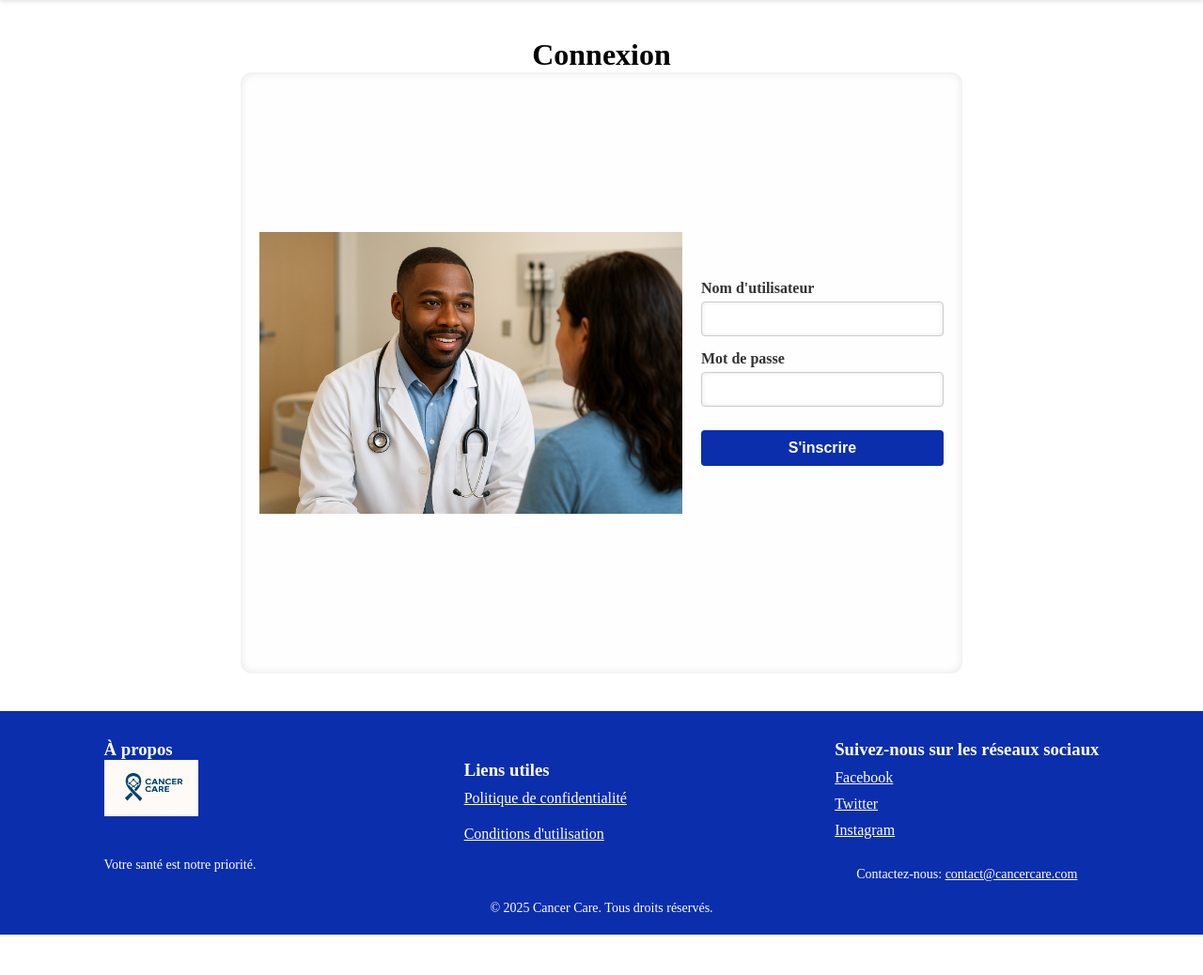
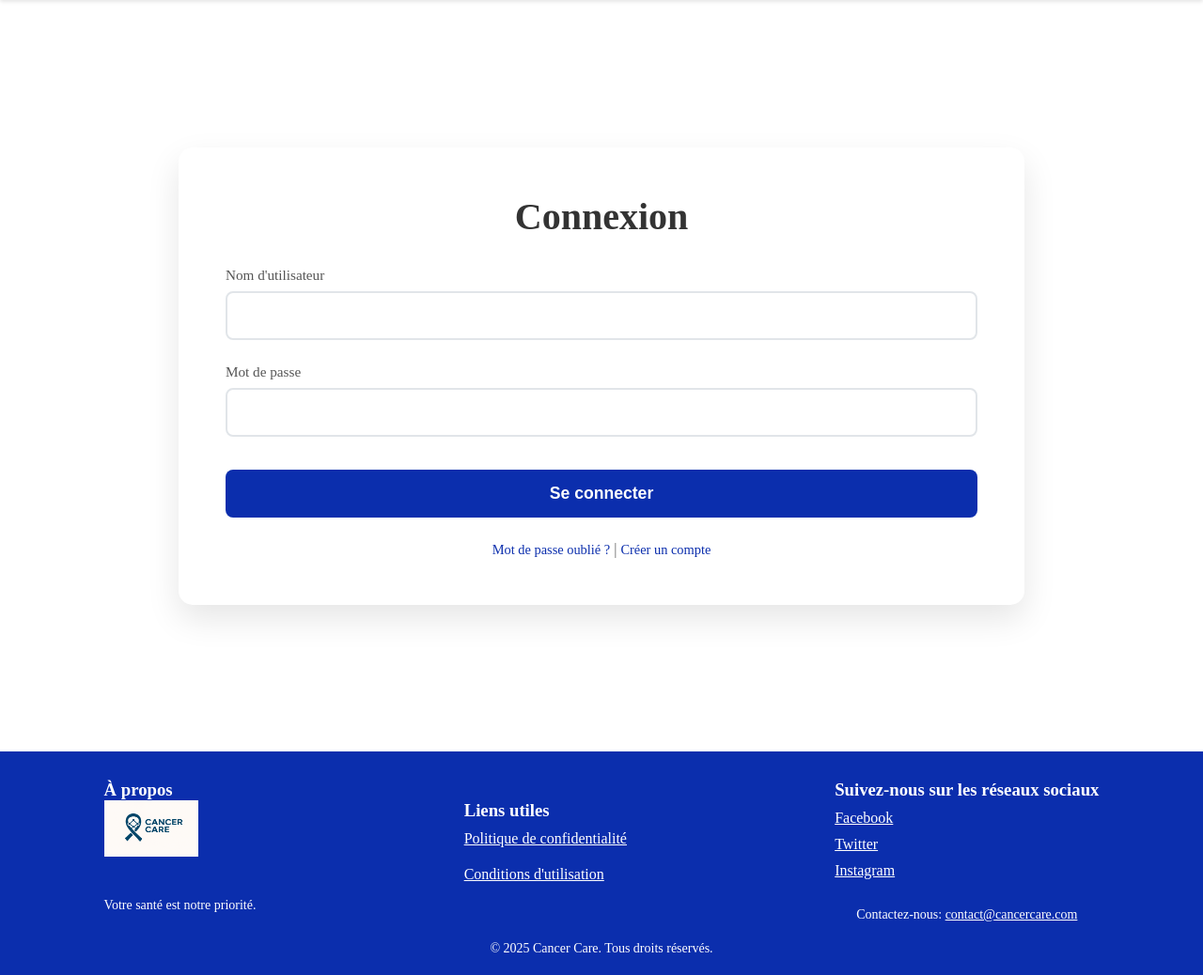
Before and after one commit to hamadosimean/cancer-care, a Django app: page /login/ in a window 1280 px wide. Shown: the part 110-1148 px from the top of the page at 94% size. Before the commit the page ends 1105 px from the top, so only its background shows below. Run offline with Django 5.2, Linux system fonts and the light colour scheme.

Commit message:
refactor login and register form

```diff
--- a/cancer_caring/static/cancer_caring/script.jsx
+++ b/cancer_caring/static/cancer_caring/script.jsx
@@ -1,6 +1,4 @@
 document.addEventListener("DOMContentLoaded", function () {
-  console.log("App initialized");
-
   // get current year
   const yearSpan = document.getElementById("current-year");
   if (yearSpan) {
--- a/cancer_caring/static/cancer_caring/style.css
+++ b/cancer_caring/static/cancer_caring/style.css
@@ -94,7 +94,15 @@
   max-width: 600px;
   margin: 20px auto;
 }
+.close{
+  margin-left: 20px;
+  height: 30px;
+  width: 40px;
+  cursor: pointer;
+  background-color:rgb(255, 0, 0);
+  margin: 20px;
 
+}
 .message {
   padding: 12px 16px;
   border-radius: 8px;
@@ -293,6 +301,7 @@ footer p {
 }
 
 .about-right p {
+  font-size: 20px;
   line-height: 1.6;
   color:#fefefe;
 }
@@ -301,82 +310,168 @@ footer p {
 
 .form-container {
   display: flex;
-  flex-direction: column;
-  /* justify-content: center; */
+  justify-content: center;
   align-items: center;
-  margin: 40px 0;
+  min-height: 100vh;
+  padding: 20px;
 }
 
 .form-box {
   display: flex;
-  width: 60%;
-  margin: auto;
-  height: 80vh;
-  justify-content: space-between;
-  align-items: center;
-  padding: 20px;
-  border-radius: 12px;
-  background-color: #fefefe;
-  box-shadow: inset 0 0 10px rgba(0, 0, 0, 0.1);
-}
-.form-box img {
-  height: 300px;
-  width: auto;
-  margin: auto;
-  display: block;
+  background: white;
+  border-radius: 15px;
+  box-shadow: 0 15px 35px rgba(0, 0, 0, 0.1);
+  overflow: hidden;
+  max-width: 900px;
+  width: 100%;
 }
 
-.form-left {
+.footer-bottom-left {
   flex: 1;
-  padding-right: 20px;
-  margin-right: 10px;
-  background-color: #0b2ead;
+  display: flex;
+  align-items: center;
+  justify-content: center;
+  background: #f8f9fa;
+  padding: 40px;
+}
+
+.footer-bottom-left img {
+  width: 100%;
+  height: auto;
+  max-width: 300px;
+  object-fit: contain;
 }
 
 .form-right {
-  flex: 2;
-  padding-left: 20px;
+  flex: 1;
+  padding: 50px;
+  display: flex;
+  flex-direction: column;
+  justify-content: center;
 }
 
-.form-right input {
+.form-right h1 {
+  color: #333;
+  font-size: 2.5rem;
+  margin-bottom: 30px;
+  text-align: center;
+  font-weight: 600;
+}
+
+.form-group {
+  margin-bottom: 25px;
+}
+
+.form-group label {
+  display: block;
+  margin-bottom: 8px;
+  color: #555;
+  font-weight: 500;
+  font-size: 0.95rem;
+}
+
+.form-group input {
   width: 100%;
-  padding: 10px;
-  border: 1px solid #ccc;
-  border-radius: 4px;
-  box-shadow: inset 0 0 5px rgba(0, 0, 0, 0.1);
+  padding: 15px;
+  border: 2px solid #e1e5e9;
+  border-radius: 8px;
+  font-size: 1rem;
+  transition: border-color 0.3s ease;
+  box-sizing: border-box;
 }
-.form-right input:focus {
+
+.form-group input:focus {
   outline: none;
   border-color: #0b2ead;
-  box-shadow: 0 0 5px rgba(11, 46, 173, 0.5);
+  box-shadow: 0 0 0 3px rgba(102, 126, 234, 0.1);
 }
-.form-group {
-  margin-bottom: 15px;
-  display: flex;
-  flex-direction: column;
-}
-.form-right label {
-  font-weight: bold;
-  margin-bottom: 5px;
-  display: block;
-  color: #333;
-}
-.form-right button {
+
+.button {
   width: 100%;
-  padding: 10px;
-  background-color: #0b2ead;
+  padding: 15px;
+  background: linear-gradient(135deg, #0b2ead 0%, #0b2ead 100%);
   color: white;
   border: none;
-  border-radius: 4px;
-  font-size: 16px;
+  border-radius: 8px;
+  font-size: 1.1rem;
+  font-weight: 600;
   cursor: pointer;
+  transition: transform 0.2s ease, box-shadow 0.2s ease;
   margin-top: 10px;
-  font-weight: bold;
-}
-.form-right button:hover {
-  background-color: #0a1e6d;
 }
 
+.button:hover {
+  transform: translateY(-2px);
+  box-shadow: 0 5px 15px rgba(102, 126, 234, 0.3);
+}
+
+.button:active {
+  transform: translateY(0);
+}
+
+.login-links {
+  text-align: center;
+  margin-top: 25px;
+  color: #666;
+}
+
+.login-links a {
+  color: #0b2ead;
+  text-decoration: none;
+  transition: color 0.3s ease;
+  font-size: 0.9rem;
+}
+
+.login-links a:hover {
+  color: #764ba2;
+  text-decoration: underline;
+}
+
+@media (max-width: 768px) {
+  .form-box {
+    flex-direction: column;
+  }
+
+  .footer-bottom-left {
+    padding: 30px;
+  }
+
+  .footer-bottom-left img {
+    max-width: 200px;
+  }
+
+  .form-right {
+    padding: 30px;
+  }
+
+  .form-right h1 {
+    font-size: 2rem;
+    margin-bottom: 20px;
+  }
+}
+
+@media (max-width: 480px) {
+  .form-container {
+    padding: 15px;
+  }
+
+  .form-right {
+    padding: 25px 20px;
+  }
+
+  .form-right h1 {
+    font-size: 1.8rem;
+  }
+
+  .form-group input {
+    padding: 12px;
+  }
+
+  .button {
+    padding: 12px;
+    font-size: 1rem;
+  }
+}
 .logout-container {
     display: flex;
     justify-content: center;
@@ -389,7 +484,7 @@ footer p {
   .logout-card {
     background: white;
     border-radius: 12px;
-    box-shadow: 0 4px 20px rgba(0, 0, 0, 0.08);
+    /* box-shadow: 0 4px 20px rgba(0, 0, 0, 0.08); */
     padding: 40px;
     text-align: center;
     max-width: 500px;
--- a/cancer_caring/templates/cancer_caring/pages/login.html
+++ b/cancer_caring/templates/cancer_caring/pages/login.html
@@ -1,12 +1,17 @@
 {% extends '../partials/base.html' %} {% load static %} {% block main %}
+
 <div class="form-container">
-  <h1>Connexion</h1>
   <div class="form-box">
+    {% comment %}
     <div class="footer-bottom-left">
-      <img src="{% static 'assets/images/hero_bg.png' %}" alt="Inscription" />
+      <img src="{% static 'assets/images/hero_bg.png' %}" alt="Connexion" />
     </div>
+    {% endcomment %}
+
     <form method="post" class="form-right">
+      <h1>Connexion</h1>
       {% csrf_token %}
+
       <div class="form-group">
         <label for="username">Nom d'utilisateur</label>
         <input type="text" id="username" name="username" required />
@@ -16,8 +21,14 @@
         <label for="password">Mot de passe</label>
         <input type="password" id="password" name="password" required />
       </div>
-      <button type="submit" class="button">S'inscrire</button>
+
+      <button type="submit" class="button">Se connecter</button>
+
+      <div class="login-links">
+        <a href="#">Mot de passe oublié ?</a> | <a href="#">Créer un compte</a>
+      </div>
     </form>
   </div>
 </div>
+
 {% endblock main %}
--- a/cancer_caring/templates/cancer_caring/pages/register.html
+++ b/cancer_caring/templates/cancer_caring/pages/register.html
@@ -1,11 +1,13 @@
 {% extends '../partials/base.html' %} {% load static %} {% block main %}
 <div class="form-container">
-  <h1>Inscription</h1>
   <div class="form-box">
+    {% comment %}
     <div class="footer-bottom-left">
       <img src="{% static 'assets/images/hero_bg.png' %}" alt="Inscription" />
     </div>
+    {% endcomment %}
     <form method="post" class="form-right">
+      <h1>Inscription</h1>
       {% csrf_token %}
       <div class="form-group">
         <label for="first_name">Prenom</label>
--- a/cancer_caring/templates/cancer_caring/partials/base.html
+++ b/cancer_caring/templates/cancer_caring/partials/base.html
@@ -9,6 +9,7 @@
     <meta name="description" content="Cancer care est une platforme d'information sur le cancer, dote de l'AI qui permet la detection de maladies cancéreuses." />
     <meta name="viewport" content="width=device-width, initial-scale=1" />
     <link rel="stylesheet" href="{% static 'cancer_caring/style.css' %}" />
+    <link rel="stylesheet" href="https://cdnjs.cloudflare.com/ajax/libs/font-awesome/4.7.0/css/font-awesome.min.css">
 
   </head>
   <body >
@@ -18,8 +19,11 @@
       {% for message in messages %}
         <div class="message {{ message.tags }}">
           {{ message }}
+         <span class="close" onclick="this.parentElement.style.display='none'">fermer</span>
+
         </div>
       {% endfor %}
+
     </div>
   {% endif %}
 
--- a/cancer_caring/templates/cancer_caring/partials/nav_bar.html
+++ b/cancer_caring/templates/cancer_caring/partials/nav_bar.html
@@ -1,4 +1,4 @@
-{% load static %} {% load icons %}
+{%load static%} {% load lucide_tags %}
 
 <header class="header">
   <div class="right-items">
@@ -11,11 +11,13 @@
         />
       </a>
     </div>
-    <div class="site-title"><a href="">CancerCare</a></div>
+    <div class="site-title"><a href="/">CancerCare</a></div>
   </div>
   <nav class="navbar">
     <ul class="nav-items">
-      <li class="nav-link"><a href="/">Acceuil</a></li>
+      <li class="nav-link">
+        <a href="/">Acceuil</a>
+      </li>
       <li class="nav-link"><a href="{% url 'advice' %}">Conseil</a></li>
       <li class="nav-link"><a href="{% url 'about' %}">A propos</a></li>
 
--- a/config/settings.py
+++ b/config/settings.py
@@ -38,7 +38,7 @@ INSTALLED_APPS = [
     "django.contrib.messages",
     "django.contrib.staticfiles",
     "cancer_caring",
-    "django_icons",
+    "django_lucide_icons",
 ]
 
 MIDDLEWARE = [
@@ -118,6 +118,7 @@ USE_TZ = True
 
 STATIC_URL = "static/"
 
+LUCIDE_ICONS_DIR = BASE_DIR / "static" / "lucide"
 # Default primary key field type
 # https://docs.djangoproject.com/en/5.2/ref/settings/#default-auto-field
 
```
Also changed, not shown: requirements.txt (+25 -0 lines), db.sqlite3, 3 other files.
